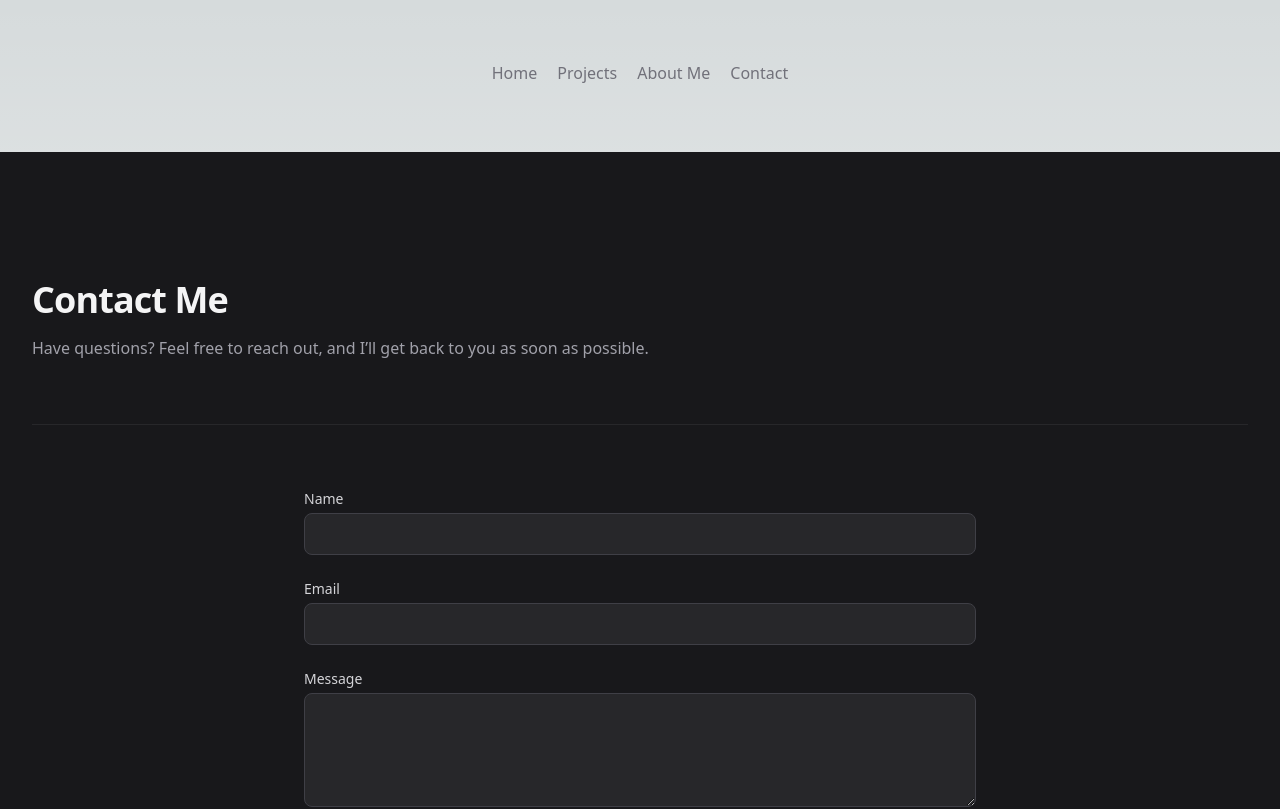
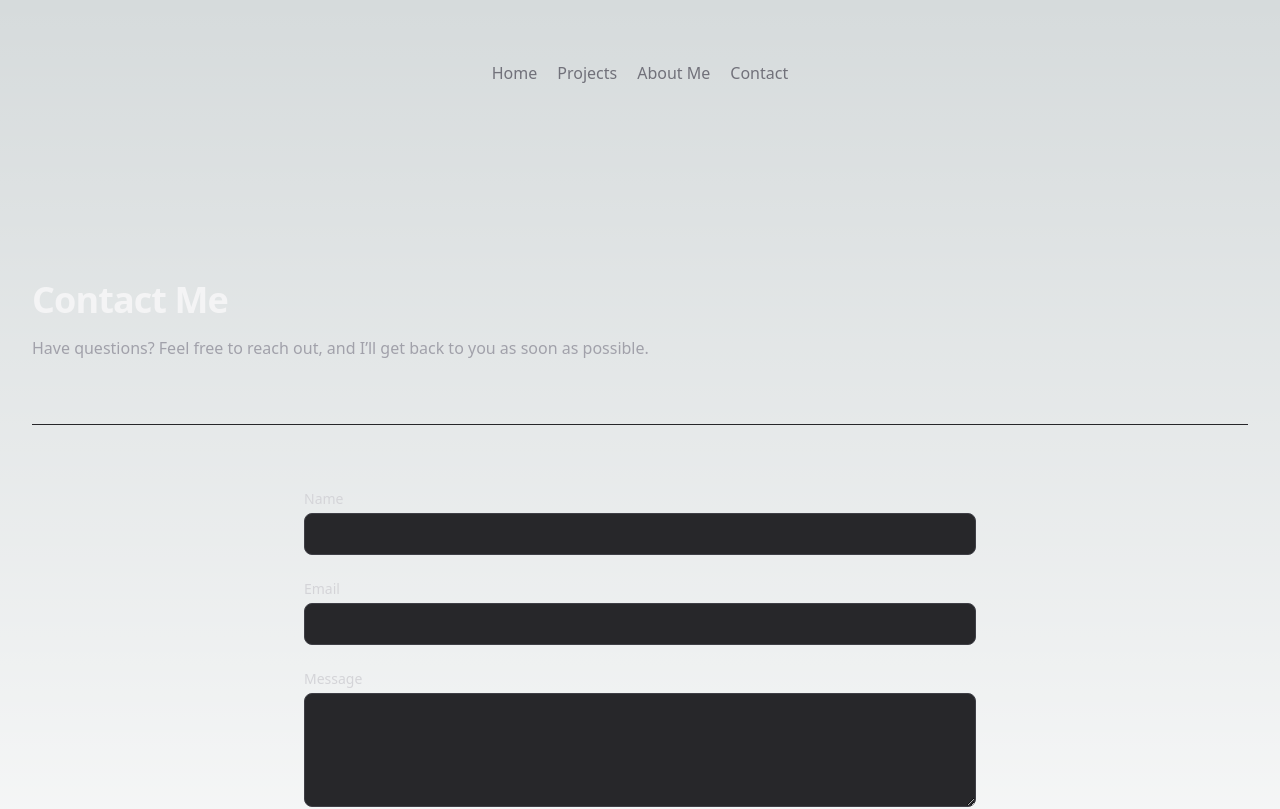
Before and after one commit to john-sprague/code-by-spraguejdev, a React (Vite) app: page /contact in a window 1280 px wide. Shown: the top 809 px of the page. Built offline with nearby package versions, Linux system fonts and the light colour scheme.

Commit message:
fix(contact-me): remove bg color

```diff
--- a/src/routes/Contact.tsx
+++ b/src/routes/Contact.tsx
@@ -28,7 +28,7 @@ const Contact: React.FC = () => {
   };
 
   return (
-    <div className="relative pb-16 bg-zinc-900">
+    <div className="relative pb-16">
       <div className="px-6 pt-16 mx-auto space-y-8 max-w-7xl lg:px-8 md:space-y-16 md:pt-24 lg:pt-32">
         <div className="max-w-2xl mx-auto lg:mx-0">
           <h2 className="text-3xl font-bold tracking-tight text-zinc-100 sm:text-4xl">
```
